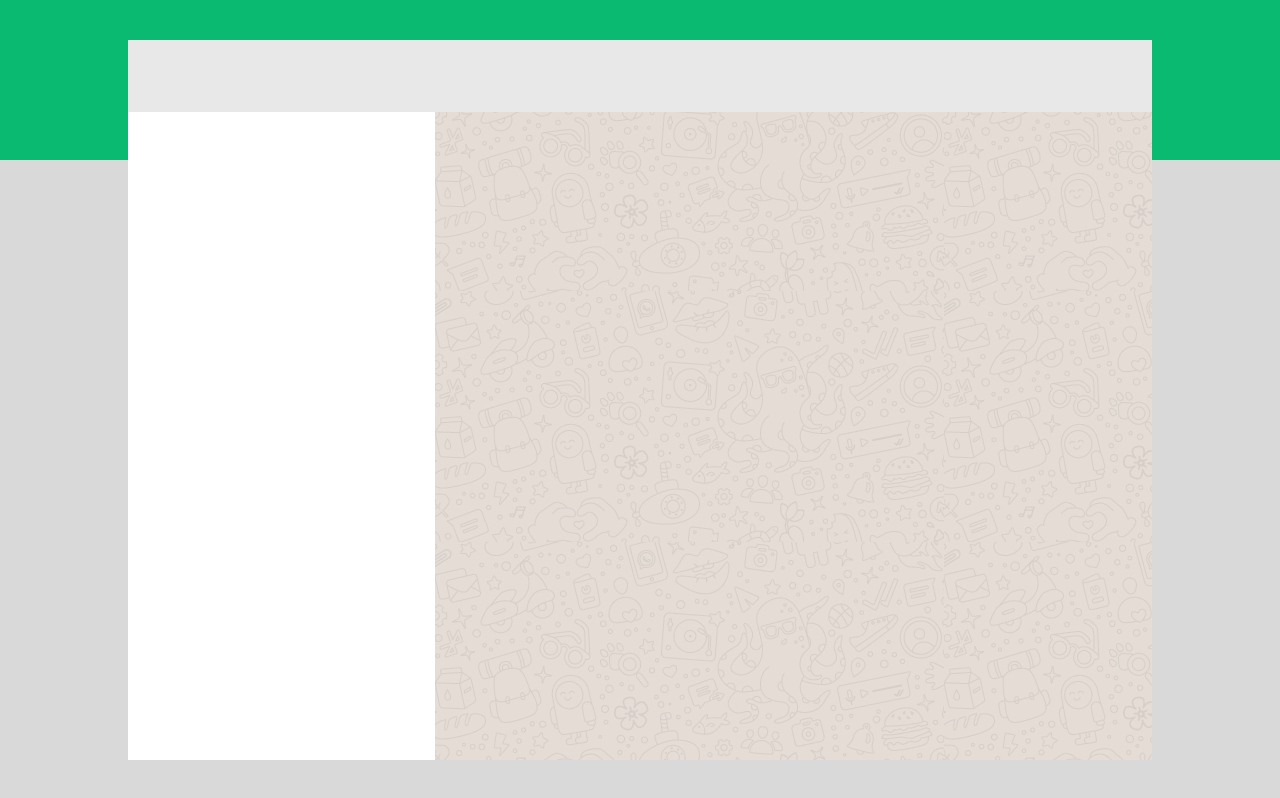
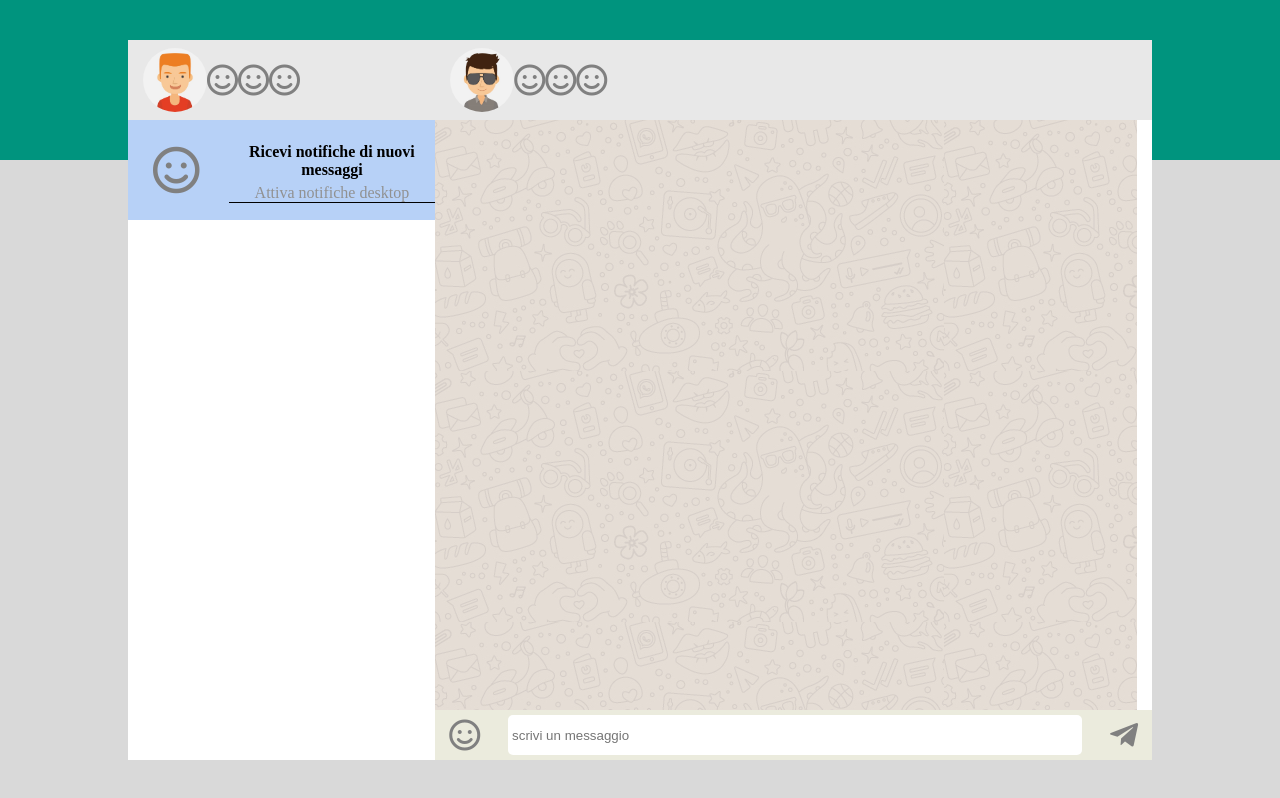
Before and after one commit to DanyFN/js-html-css-boolzap, a plain HTML site: page index.html in a window 1280 px wide. Drawn offline with Linux system fonts and the light colour scheme.

Commit message:
Layout #2

```diff
--- a/index.html
+++ b/index.html
@@ -13,18 +13,62 @@
       <div class="container">
         <!-- COLONNA CONTATTI -->
         <div class="colonna-contatti">
-          <!-- NAVBAR -->
+          <!-- NAVBAR LEFT-->
           <nav class="navbar">
+            <!-- CONTENITORE CONTATTO COLONNA -->
+            <div class="contatto-lista">
+              <img src="img/avatar_1.jpg" alt="contatto">
+            </div>
+
+            <p><i class="far fa-smile fa-2x text_right"></i></p>
+            <p><i class="far fa-smile fa-2x text_right"></i></p>
+            <p><i class="far fa-smile fa-2x text_right"></i></p>
+
 
           </nav>
+
+          <div class="attiva-notifiche">
+            <div class="icona-attiva-notifiche">
+              <p><i class="far fa-smile fa-3x text_right"></i></p>
+            </div>
+            <div class="lista-attiva-notifiche">
+              <ul>
+                <li><strong>Ricevi notifiche di nuovi messaggi</strong></li>
+                <li id="underline-notifiche">Attiva notifiche desktop</li>
+              </ul>
+
+            </div>
+
+
+          </div>
 
         </div>
         <!-- COLONNA CHAT -->
         <div class="colonna-chat">
-          <!-- NAVBAR -->
+          <!-- NAVBAR RIGHT-->
           <nav class="navbar">
+            <!-- CONTENITORE CONTATTO CHAT -->
+            <div class="contatto-chat">
+              <img src="img/avatar_2.jpg" alt="contatto">
+            </div>
+            <p><i class="far fa-smile fa-2x text_right"></i></p>
+            <p><i class="far fa-smile fa-2x text_right"></i></p>
+            <p><i class="far fa-smile fa-2x text_right"></i></p>
+
 
           </nav>
+
+          <div class="contenitore-messaggio">
+
+
+          </div>
+
+          <div class="barra-input">
+            <span><i class="far fa-smile fa-2x"></i></span>
+            <input id="messaggio" type="text" name="" value="" placeholder=" scrivi un messaggio">
+            <span><i class="fab fa-telegram-plane fa-2x"></i></span>
+
+          </div>
 
         </div>
 
--- a/style.css
+++ b/style.css
@@ -20,7 +20,7 @@
 .sfondo-verde{
   height: 20%;
   width: 100%;
-  background-color: rgb(10, 186, 112);
+  background-color: rgb(0, 148, 126);
   position: absolute;
   top: 0;
   left;
@@ -42,15 +42,93 @@
   background-color: white;
 }
 .colonna-chat{
-  background-image: url("img/mine.jpg");
   float: right;
   height: 100%;
   width: 70%;
+
+}
+
+/* NOTIFICA AZZURRA */
+.attiva-notifiche{
+  height: 100px;
+  width: 100%;
+  display: flex;
+  justify-content:flex-start;
+  align-items:center;
+  background-color: rgb(183, 209, 247);
+  padding-left: 25px;
+}
+.icona-attiva-notifiche{
+  height: 60%;
+  width: 30%;
+  display: flex;
+  justify-content:flex-start;
+  align-items:center;
+}
+.lista-attiva-notifiche{
+  display: flex;
+  justify-content:flex-start;
+  align-items:center;
+  height: 70%;
+}
+.lista-attiva-notifiche ul li{
+  padding-top: 5px;
+  list-style-type: none;
+  text-align: center;
+}
+
+#underline-notifiche{
+  border-bottom:1px solid black;
+  color: rgb(145, 145, 145);
 }
 
 .navbar{
-  height: 10%;
+  height: 80px;
   width: 100%;
   background-color: rgb(232, 232, 232);
+  display: flex;
+  justify-content:flex-start;
+  align-items:center;
+  padding-left: 15px; /*padding x la card immagini contatto*/
+
 }
+
+/* CONTATTO CARD */
+.contatto-lista, .contatto-chat{
+  height: 80%;
+}
+
 /* todo ==> clear fix */
+
+/* REGOLE GENERALI IMG */
+img{
+  height: 100%;
+  border-radius: 50%;
+}
+/* BARRA-MESSAGGIO */
+.contenitore-messaggio{
+  background-image: url("img/mine.jpg");
+  height: calc(100% - 130px);
+  border-right: 15px solid white;
+}
+.barra-input{
+  height: 50px;
+  width: 100%;
+  display: flex;
+  justify-content: space-around;
+  align-items: center;
+  background-color: rgb(235, 235, 221);
+
+}
+#messaggio{
+  outline: none;
+  border: none;
+  height: 80%;
+  width: 80%;
+  border-radius: 5px;
+  text-decoration: none;
+}
+
+.fab, .far{
+  color: grey;
+}
```
